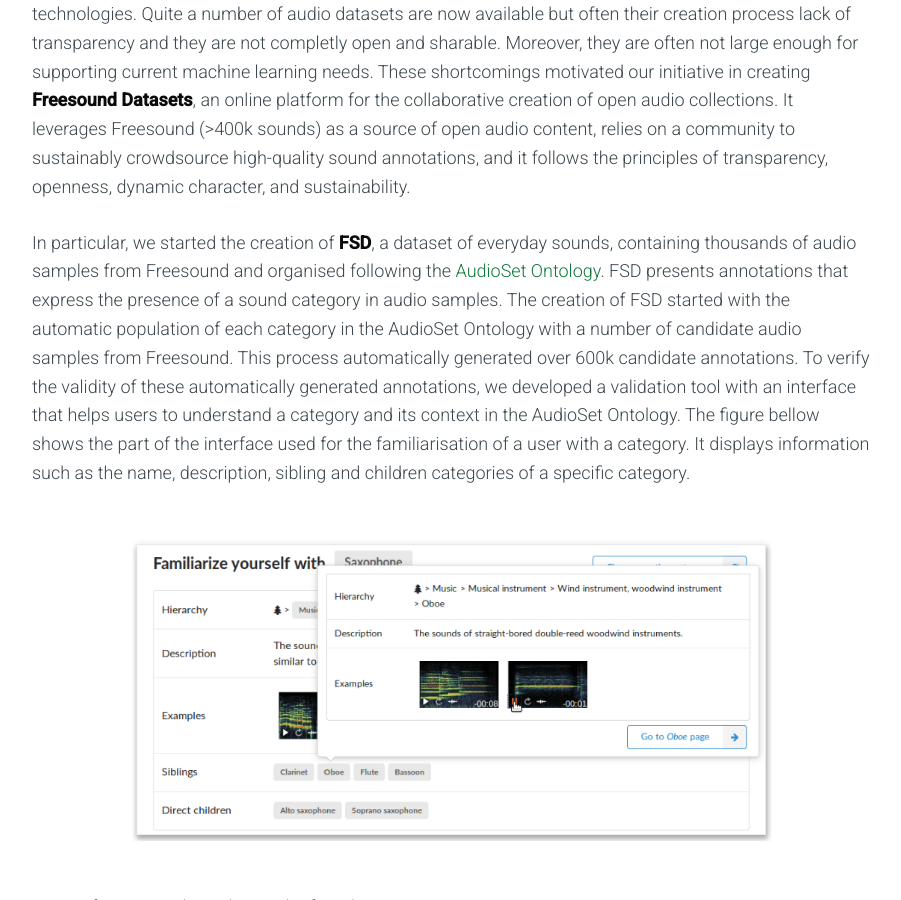
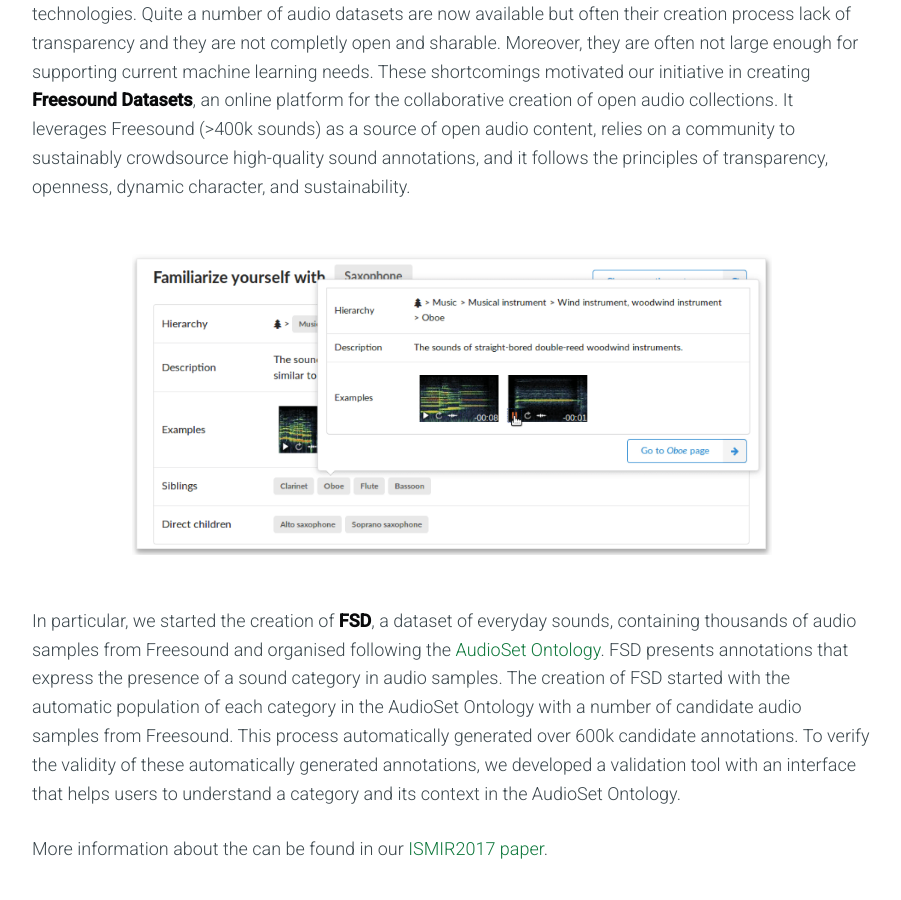
Before and after one commit to AudioCommons/audiocommons.github.io, a Jekyll site: the page built from _posts/2018-04-01-freesound-datasets.md, in a window 1280 px wide and 900 px high, scrolled down 1789 px. Shown: the whole window, without its empty margins (188-1089 px from the left). Built offline with Jekyll 4.4.1, drawn with Linux system fonts in a browser that asks for light colours; nearby versions of some CDN libraries.

Commit message:
Improve Freesound Datasets tool post

```diff
--- a/_posts/2018-04-01-freesound-datasets.md
+++ b/_posts/2018-04-01-freesound-datasets.md
@@ -26,11 +26,11 @@
 
 Openly available datasets are a key factor in the advancement of sound and music computing technologies. Quite a number of audio datasets are now available but often their creation process lack of transparency and they are not completly open and sharable. Moreover, they are often not large enough for supporting current machine learning needs. These shortcomings motivated our initiative in creating **Freesound Datasets**, an online platform for the collaborative creation of open audio collections. It leverages Freesound (>400k sounds) as a source of open audio content, relies on a community to sustainably crowdsource high-quality sound annotations, and it follows the principles of transparency, openness, dynamic character, and sustainability.
 
-In particular, we started the creation of **FSD**, a dataset of everyday sounds, containing thousands of audio samples from Freesound and organised following the <a href="https://research.google.com/audioset/" target="_blank">AudioSet Ontology</a>. FSD presents annotations that express the presence of a sound category in audio samples. The creation of FSD started with the automatic population of each category in the AudioSet Ontology with a number of candidate audio samples from Freesound. This process automatically generated over 600k candidate annotations. To verify the validity of these automatically generated
-annotations, we developed a validation tool with an interface that helps users to understand a category and its context in the AudioSet Ontology. The figure bellow shows the part of the interface used for the familiarisation of a user with a category. It displays information such as the name, description, sibling  and children categories of a specific category.
-
 <a href="/assets/img/FSD_familiarisation_interface.png" target="blank"><img style="margin:auto;margin-bottom:25px;margin-top:25px;max-width:640px;" class="img-responsive" src="/assets/img/FSD_familiarisation_interface.png" alt="Familiarisation interface">
 </a>
 
+In particular, we started the creation of **FSD**, a dataset of everyday sounds, containing thousands of audio samples from Freesound and organised following the <a href="https://research.google.com/audioset/" target="_blank">AudioSet Ontology</a>. FSD presents annotations that express the presence of a sound category in audio samples. The creation of FSD started with the automatic population of each category in the AudioSet Ontology with a number of candidate audio samples from Freesound. This process automatically generated over 600k candidate annotations. To verify the validity of these automatically generated
+annotations, we developed a validation tool with an interface that helps users to understand a category and its context in the AudioSet Ontology.
+
 
 More information about the can be found in our [ISMIR2017 paper](https://repositori.upf.edu/handle/10230/33299).
```
